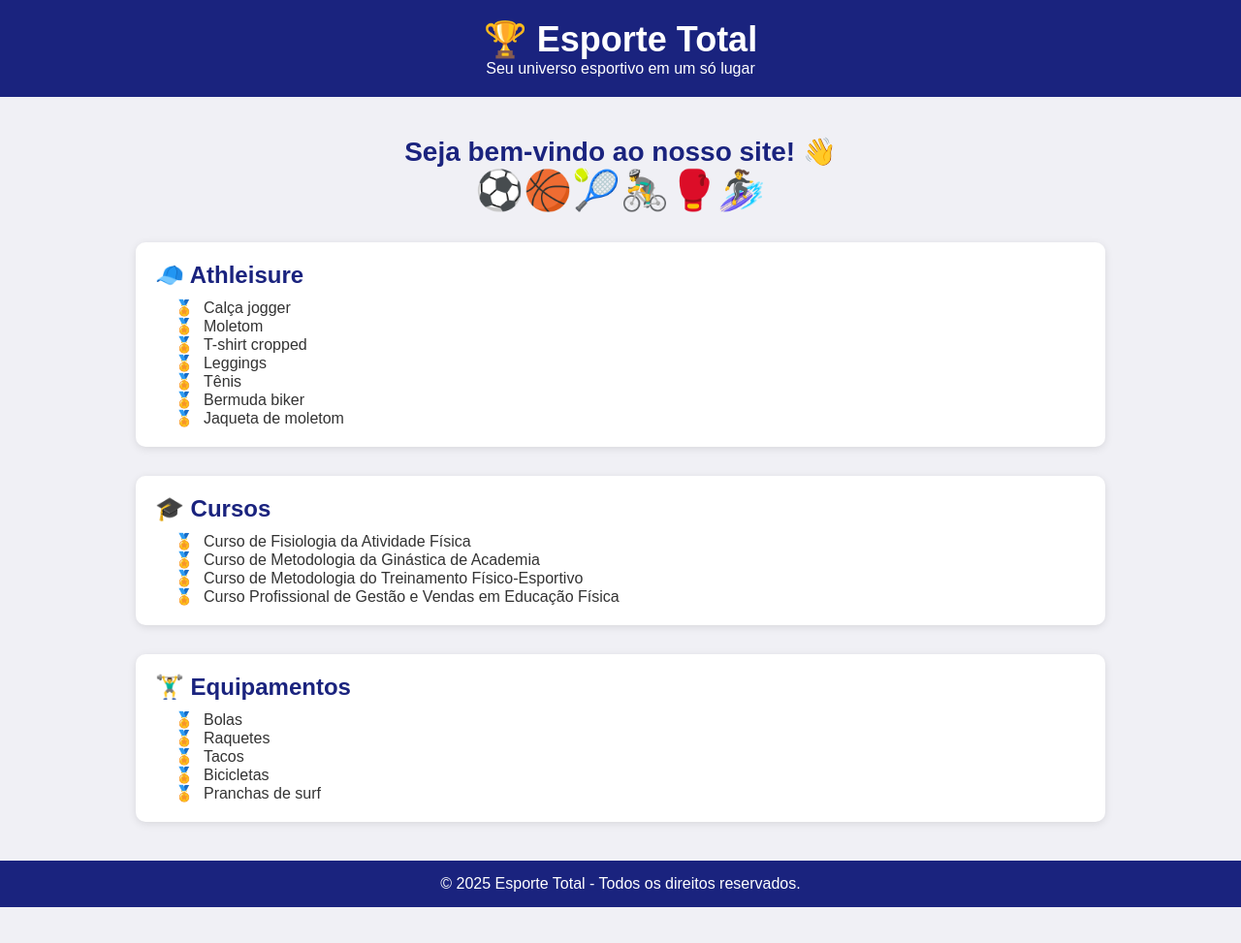
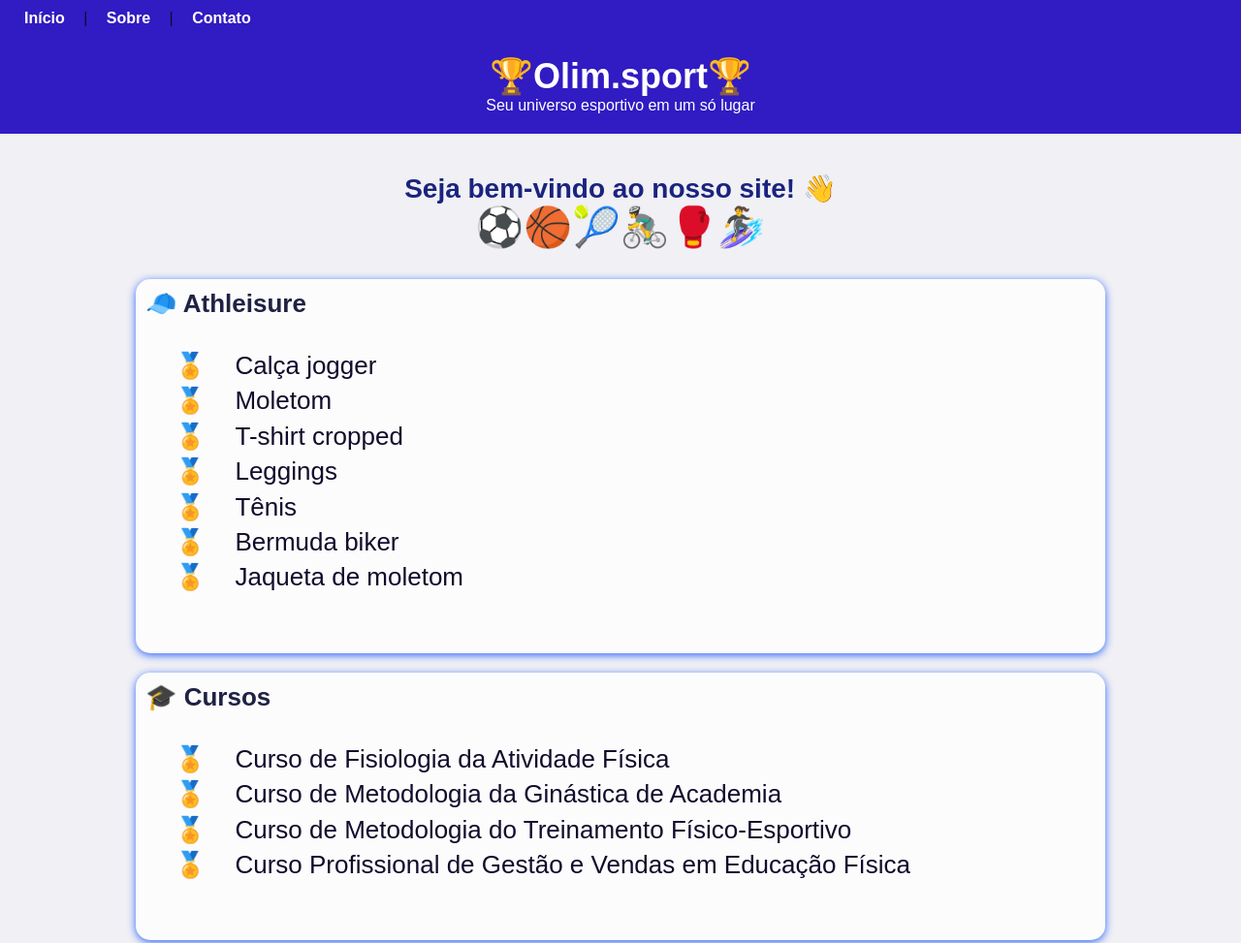
Before and after one commit to Raissa1Bueno/olim_sport, a plain HTML site: page public/index.html in a window 1280 px wide. Shown: the top 973 px of the page at 97% size. Before the commit the page ends 936 px from the top, so only its background shows below. Drawn offline with Linux system fonts and the light colour scheme.

Commit message:
Update index.html

```diff
--- a/public/index.html
+++ b/public/index.html
@@ -3,22 +3,40 @@
 <head>
   <meta charset="UTF-8" />
   <meta name="viewport" content="width=device-width, initial-scale=1.0"/>
-  <title>Esporte Total</title>
+  <title><Olim.sport></title>
+
   <style>
     * {
       margin: 0;
       padding: 0;
       box-sizing: border-box;
     }
+    nav {
+      background-color: #311bc2;
+      padding: 10px;
+    }
+
+    nav a {
+      color: white;
+      text-decoration: none;
+      margin: 0 15px;
+      font-weight: bold;
+    }
+
+    nav a:hover {
+      text-decoration: underline;
+      color: #00eeff;
+    }
+
 
     body {
       font-family: 'Arial', sans-serif;
       background-color: #f0f0f5;
-      color: #333;
+      color:  #100c2c;
     }
 
     header {
-      background-color: #1a237e;
+      background-color: #311BC2;
       color: white;
       padding: 20px 0;
       text-align: center;
@@ -47,28 +65,46 @@
     .section {
       max-width: 1000px;
       margin: 0 auto;
-      padding: 20px;
-      background: white;
-      border-radius: 10px;
-      box-shadow: 0 2px 8px rgba(0,0,0,0.1);
-      margin-bottom: 30px;
+      padding: 10px;
+      background: rgb(253, 252, 252);
+      border-radius: 15px;
+      box-shadow: 0 2px 8px rgba(3, 69, 251, 0.811);
+      margin-bottom: 20px;
     }
 
     .section h3 {
-      color: #1a237e;
-      margin-bottom: 10px;
-      font-size: 24px;
+      color: #1f2243;
+      margin-bottom: 30px;
+      font-size: 26px;
     }
 
     .section ul {
       list-style: none;
-      padding-left: 20px;
+      padding-left: 30px;
+      line-height: 1.4;
     }
 
     .section ul li::before {
       content: "🏅";
-      margin-right: 10px;
+      margin-right: 30px;
       color: #ff5722;
+    }
+
+    .ul1 {
+      margin-bottom: 50px;
+      font-size: 26px;
+
+    }
+
+    .ul2 {
+      margin-bottom: 50px;
+      font-size: 26px;
+
+    }
+
+    .ul3 {
+      margin-bottom: 50px;
+      font-size: 26px;
     }
 
     footer {
@@ -96,8 +132,14 @@
 </head>
 <body>
 
+  <nav>
+    <a href="index.html">Início</a> |
+    <a href="sobre.html">Sobre</a> |
+    <a href="contato.html">Contato</a>
+  </nav>
+
   <header>
-    <h1>🏆 Esporte Total</h1>
+    <h1>🏆Olim.sport🏆</h1>
     <p>Seu universo esportivo em um só lugar</p>
   </header>
 
@@ -108,7 +150,7 @@
 
   <section class="section">
     <h3>🧢 Athleisure</h3>
-    <ul>
+    <ul class="ul1">
       <li>Calça jogger</li>
       <li>Moletom</li>
       <li>T-shirt cropped</li>
@@ -121,7 +163,7 @@
 
   <section class="section">
     <h3>🎓 Cursos</h3>
-    <ul>
+    <ul class="ul2">
       <li>Curso de Fisiologia da Atividade Física</li>
       <li>Curso de Metodologia da Ginástica de Academia</li>
       <li>Curso de Metodologia do Treinamento Físico-Esportivo</li>
@@ -131,7 +173,7 @@
 
   <section class="section">
     <h3>🏋️‍♂️ Equipamentos</h3>
-    <ul>
+    <ul class="ul3">
       <li>Bolas</li>
       <li>Raquetes</li>
       <li>Tacos</li>
```
